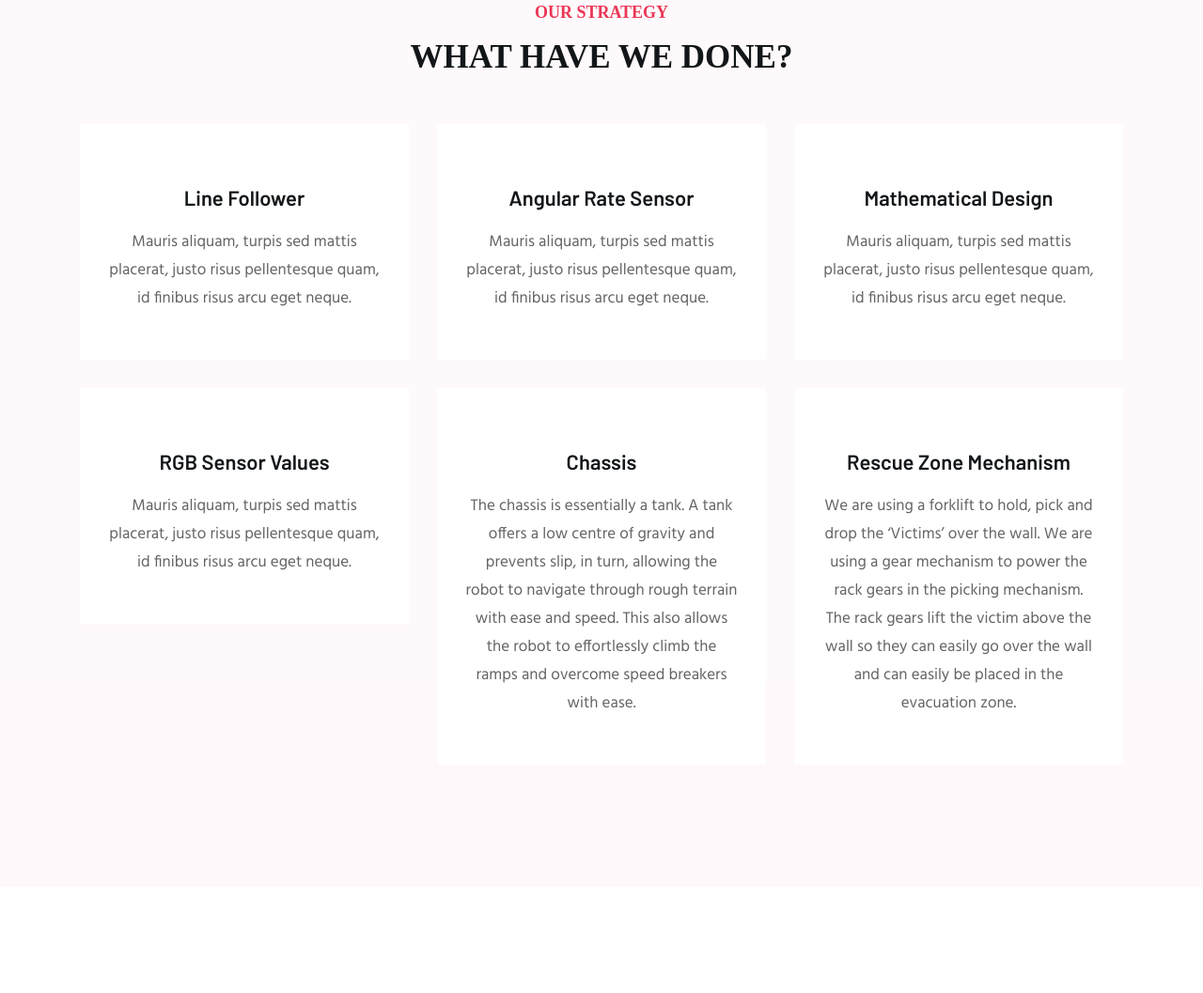
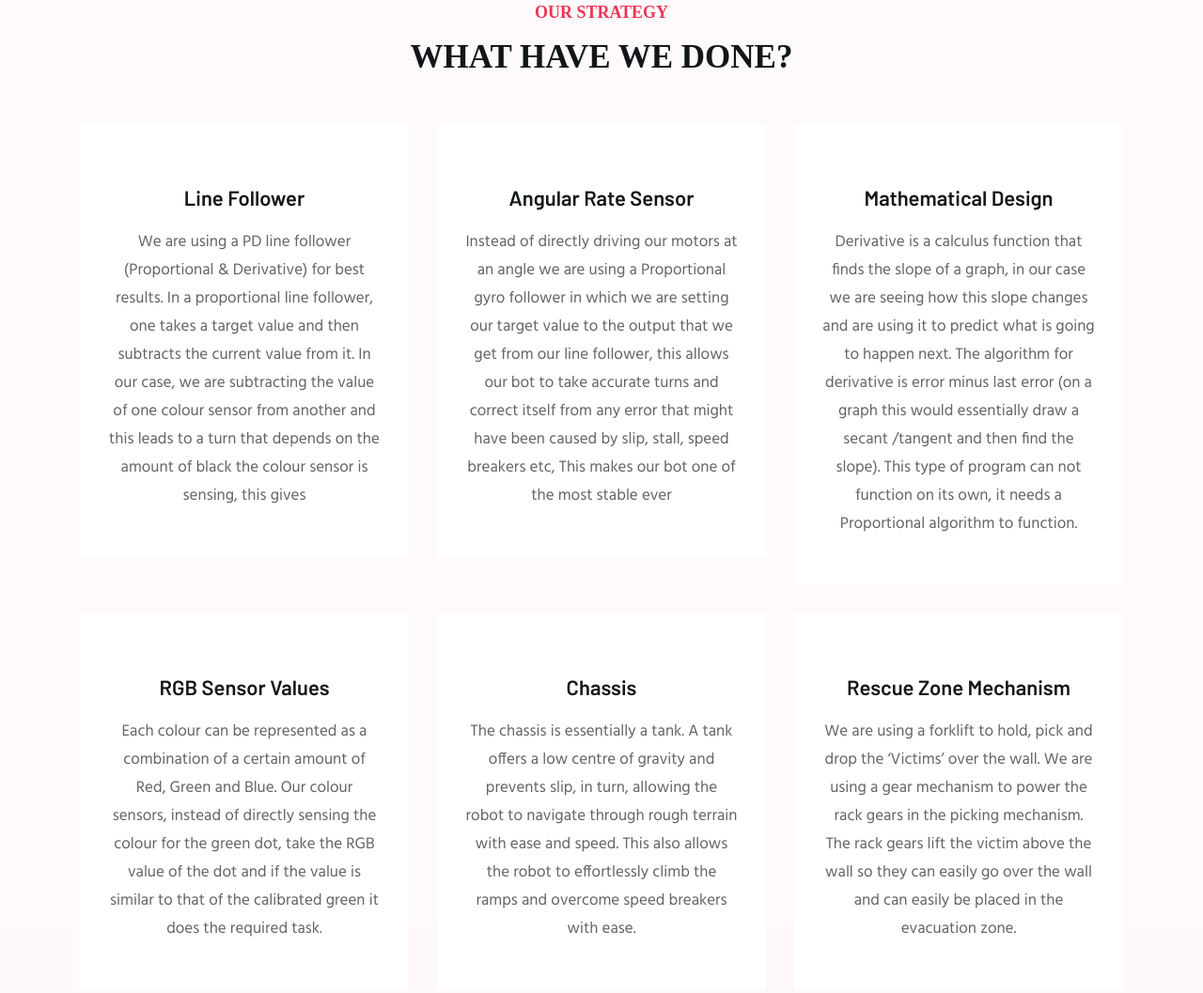
Before and after one commit to add-the-tea-yen/Annihilators-Stock, a plain HTML site: page index.html in a window 1280 px wide. Shown: the part 1559-2616 px from the top of the page at 94% size. Drawn offline with Linux system fonts and the light colour scheme; files whose address does not match are found by name; a web font is replaced by a local one.

Commit message:
major changes

```diff
--- a/index.html
+++ b/index.html
@@ -1,4 +1,4 @@
-<!--Lounet was here, fuck it 3301 forever-->
+<!--Lounet was here, all hail 3301-->
 <!DOCTYPE html>
 <html lang="en">
 
@@ -179,7 +179,7 @@
                         </div>
                         <div class="services-content mt-15">
                             <h4 class="services-title">Line Follower</h4>
-                            <p class="mt-20">Mauris aliquam, turpis sed mattis placerat, justo risus pellentesque quam, id finibus risus arcu eget neque.</p>
+                            <p class="mt-20">We are using a PD line follower (Proportional & Derivative) for best results. In a proportional line follower, one takes a target value and then subtracts the current value from it. In our case, we are subtracting the value of one colour sensor from another and this leads to a turn that depends on the amount of black the colour sensor is sensing, this gives</p>
                         </div>
                     </div> <!-- single services -->
                 </div>
@@ -190,7 +190,7 @@
                         </div>
                         <div class="services-content mt-15">
                             <h4 class="services-title">Angular Rate Sensor</h4>
-                            <p class="mt-20">Mauris aliquam, turpis sed mattis placerat, justo risus pellentesque quam, id finibus risus arcu eget neque.</p>
+                            <p class="mt-20">Instead of directly driving our motors at an angle we are using a Proportional gyro follower in which we are setting our target value to the output that we get from our line follower, this allows our bot to take accurate turns and correct itself from any error that might have been caused by slip, stall, speed breakers etc, This makes our bot one of the most stable ever</p>
                         </div>
                     </div> <!-- single services -->
                 </div>
@@ -200,7 +200,7 @@
                         </div>
                         <div class="services-content mt-15">
                             <h4 class="services-title">Mathematical Design</h4>
-                            <p class="mt-20">Mauris aliquam, turpis sed mattis placerat, justo risus pellentesque quam, id finibus risus arcu eget neque.</p>
+                            <p class="mt-20">Derivative is a calculus function that finds the slope of a graph, in our case we are seeing how this slope changes and are using it to predict what is going to happen next. The algorithm for derivative is error minus last error (on a graph this would essentially draw a secant /tangent and then find the slope). This type of program can not function on its own, it needs a Proportional algorithm to function.</p>
                         </div>
                     </div> <!-- single services -->
                 </div>
@@ -210,7 +210,7 @@
                         </div>
                         <div class="services-content mt-15">
                             <h4 class="services-title">RGB Sensor Values</h4>
-                            <p class="mt-20">Mauris aliquam, turpis sed mattis placerat, justo risus pellentesque quam, id finibus risus arcu eget neque.</p>
+                            <p class="mt-20">Each colour can be represented as a combination of a certain amount of Red, Green and Blue. Our colour sensors, instead of directly sensing the colour for the green dot, take the RGB value of the dot and if the value is similar to that of the calibrated green it does the required task.                                </p>
                         </div>
                     </div> <!-- single services -->
                 </div>
@@ -420,7 +420,7 @@
                                 </div>
                                 <div class="testimonial-content mt-20">
                                     <p>Thinking outside the box since they first tried to work, they don't rest till they find a logical solution</p>
-                                    <h5 class="testimonial-name mt-15">Nandini maam</h5>
+                                    <h5 class="testimonial-name mt-15">Ganga Maam</h5>
                                     <span class="sub-title">Teacher</span>
                                 </div>
                             </div> <!-- single-testimonial -->
@@ -587,4 +587,4 @@
 </body>
 
 </html>
-<!--Lounet was here, fuck it 3301 forever-->
+<!--Lounet was here, all hail 3301-->
```
